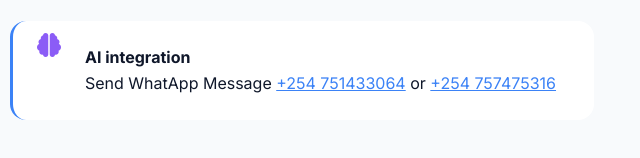
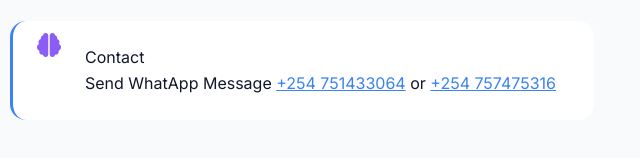
Before and after one commit to softwarewebdevelopers1-byte/MyPortifolio, a plain HTML site: page index.html in a window 1280 px wide. Shown: the part 2212-2370 px from the top of the page, 14-654 px from the left. Drawn offline with nearby package versions, Linux system fonts and the light colour scheme; no server answers.

Commit message:
Added contact info

```diff
--- a/index.html
+++ b/index.html
@@ -258,8 +258,8 @@
             </div>
             <div class="focus-item">
               <i class="fa-solid fa-brain fa-xl" style="color: #8b5cf6"></i>
-              <div>
-                <strong>AI integration</strong><br />Send WhatApp Message
+              <div>Contact
+                <strong></strong><br />Send WhatApp Message
                 <a href="https://wa.me/254751433064" class="whatsAppLinks"
                   >+254 751433064</a
                 >
```
